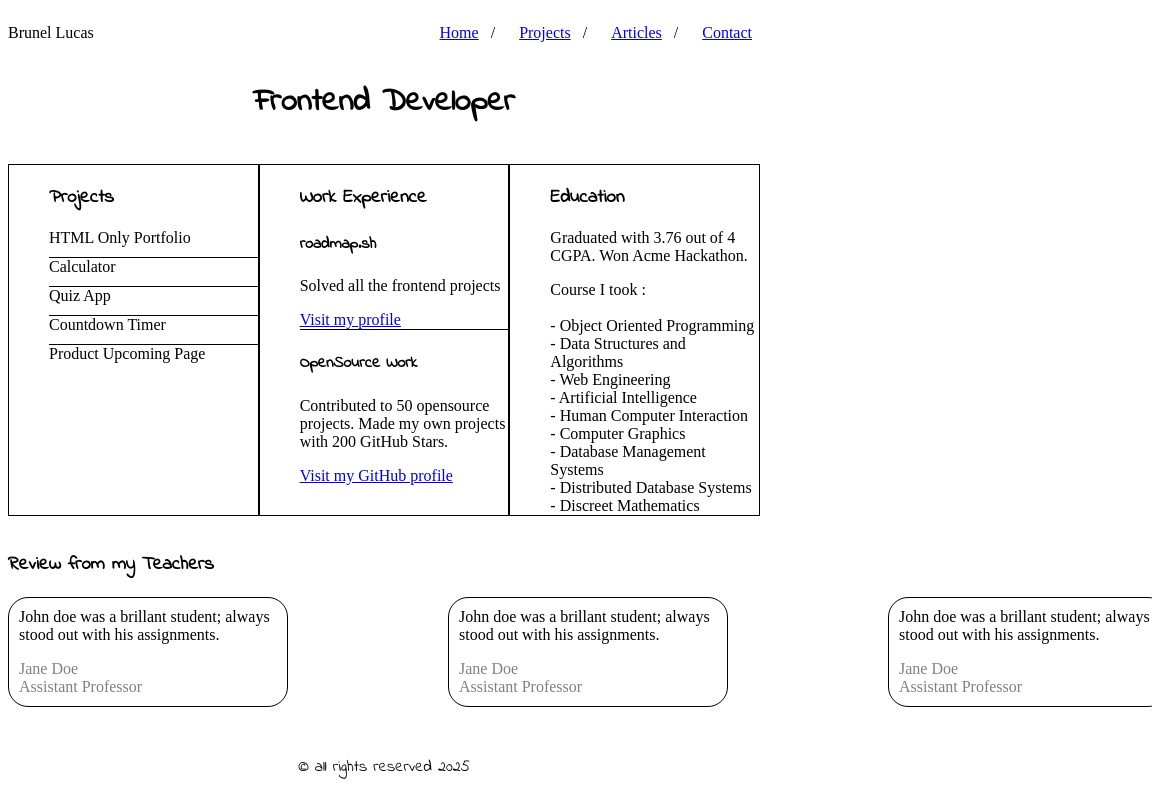
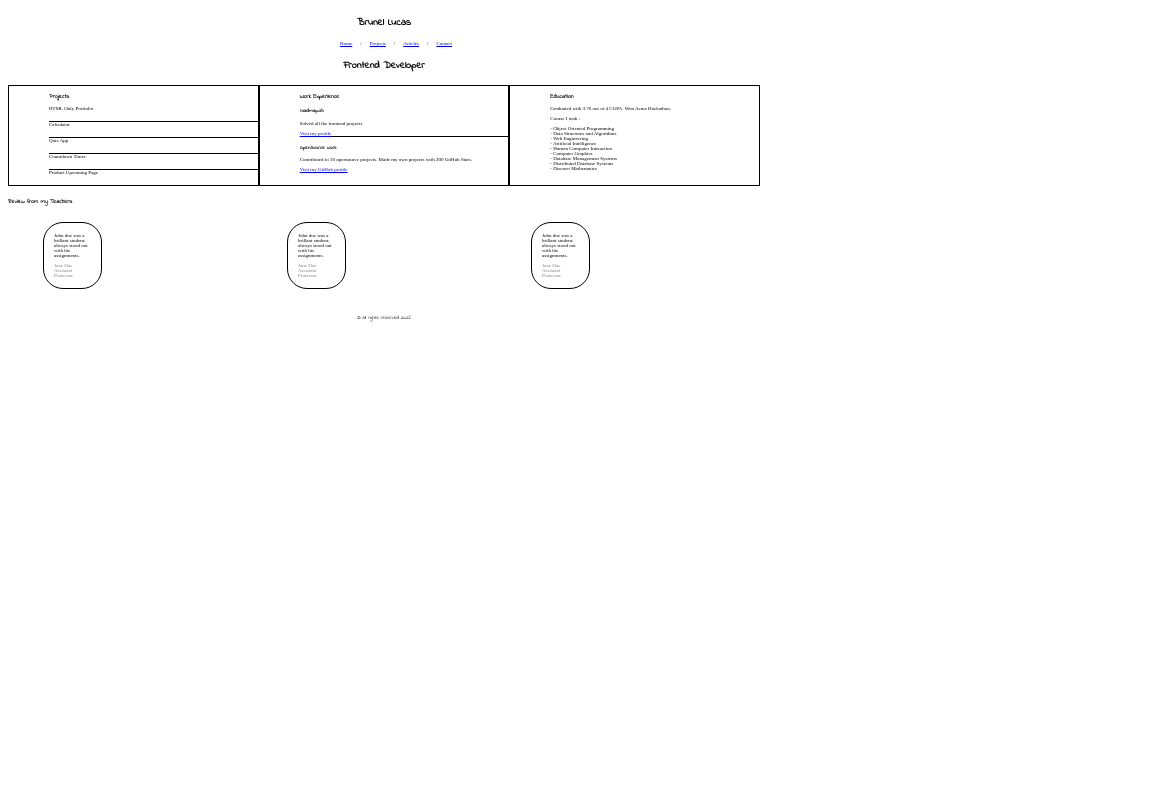
Before and after one commit to Ikanuka/roadmap.sh-projects, a plain HTML site: page 03-personal-portfolio/homepage.html in a window 768 px wide. Shown: the whole page, 1152 px wide, since content can reach past the window. Drawn offline with Linux system fonts and the light colour scheme.

Commit message:
Adding flexbox for reviews and homepage page is done

```diff
--- a/03-personal-portfolio/homepage.html
+++ b/03-personal-portfolio/homepage.html
@@ -20,33 +20,22 @@
     <body>
         <!-- Header -->
         <header>
-            <!-- Navigation -->
-            <div class="name">
-                Brunel Lucas
-            </div>
+            <div class="div-nav">
+                <h1>Brunel Lucas</h1>
                     <nav>
                         <ul class="nav_links">
-                    <li>
-                        <a href="/03-personal-portfolio/homepage.html">Home</a>
-                    </li>
-                    <li>
-                        <a href="/03-personal-portfolio/projects.html">Projects</a>
-
-                    </li>
-                    <li>
-                        <a href="/03-personal-portfolio/articles.html">Articles</a>
-                    </li>
-                    <li>
-                        <a href="/03-personal-portfolio/contact.html">Contact</a>
-                    </li>
+                            <li><a href="/03-personal-portfolio/homepage.html">Home</a></li>
+                            <li><a href="/03-personal-portfolio/projects.html">Projects</a></li>
+                            <li><a href="/03-personal-portfolio/articles.html">Articles</a></li>
+                            <li><a href="/03-personal-portfolio/contact.html">Contact</a></li>
                         </ul>
                     </nav>
-        </header>
-
-        <main>
+            </div>
             <div class="first-title">
                 <h1>Frontend Developer</h1>
             </div>
+        </header>
+        <main>
             <!-- Grid -->
             <section class="container">
                 <ul>
@@ -106,7 +95,6 @@
                 Review from my Teachers
             </h3>
             <section class="review">
-
                 <article class="card">
                     <div class="text-card">
                         John doe was a brillant student; always stood out with his assignments.
--- a/03-personal-portfolio/styles.css
+++ b/03-personal-portfolio/styles.css
@@ -1,31 +1,66 @@
 @import url('https://fonts.googleapis.com/css2?family=Indie+Flower&family=Inter:ital,opsz,wght@0,14..32,100..900;1,14..32,100..900&display=swap');
 
+
 /* Fonts */
-
 h1, h3, h4, div.copyright {
     font-family: "Indie Flower", cursive;
     font-style: normal;
 }
-header {
+/* Media Queries */
+@media (min-width: 576px) {
+
+  }
+
+  @media (min-width: 768px) and (max-width: 768px) {
+    body{
+        font-size: 5px;
+    }
+
+    header .div-nav{
+        display: flex;
+        flex-direction: column;
+        justify-content: space-between;
+        align-items: center;
+    }
+
+    .container {
+        display: grid;
+        grid-template-columns: 1fr 1fr 1fr /* fr pour fraction */
+    }
+  }
+
+  @media (min-width: 992px) {
+
+  }
+
+  @media (min-width: 1200px) {
+
+  }
+.div-nav {
     display: flex;
-    justify-content: space-between;
+    flex-direction: row;
+    justify-content: space-between ;
     align-items: center;
 }
 
+
 nav .nav_links {
-    display: flex;
-    gap: 1.5rem; /* espace entre les liens */
+    display: flex; /* espace entre les liens */
     list-style: none;
+    flex-direction: row;
+
 }
 
 .first-title{
     display: flex;
     justify-content: center ;
+    align-items: center;
 }
 
 .nav_links li::after{
     content: "/"; /* add a / after each items */
-    margin-left: 0.5rem;
+    padding-left: 0.5rem;
+    padding-right: 0.5rem;
 }
 
 .nav_links li:last-child::after{
@@ -42,6 +77,8 @@ nav .nav_links {
 ul{
     list-style: none;
 }
+
+/* Grid */
 .container {
     display: grid;
     grid-template-columns: 1fr 1fr 1fr /* fr pour fraction */
@@ -72,26 +109,24 @@ ul{
 /* Cards */
 
 .review{
-    display: grid;
-    grid-template-columns: repeat(3,minmax(280px,1fr));
-    grid-auto-flow: column;
-    grid-gap: 80px;
-    column-gap: 10em;
-
-
+    display: flex;
+    flex-direction: row;
+    align-items: center;
+    justify-content: space-between;
+    padding : 10px
 }
 .card {
     border-radius: 20px 20px 20px 20px;
     padding: 10px;
+    margin-right: 10rem;
+    margin-left: 5em;
     border: 1px solid black;
     text-wrap: wrap; /* Gutter or alleys between grid cells can be created using column-gap or row-gap */
 }
 
-.card > .text-card{
+.review .card > .text-card{
     word-wrap: break-word;
     padding-bottom: 1em;
-
-
 }
 
 .card .signature {
```
Lines whose indentation alone changed are shown as unchanged.
